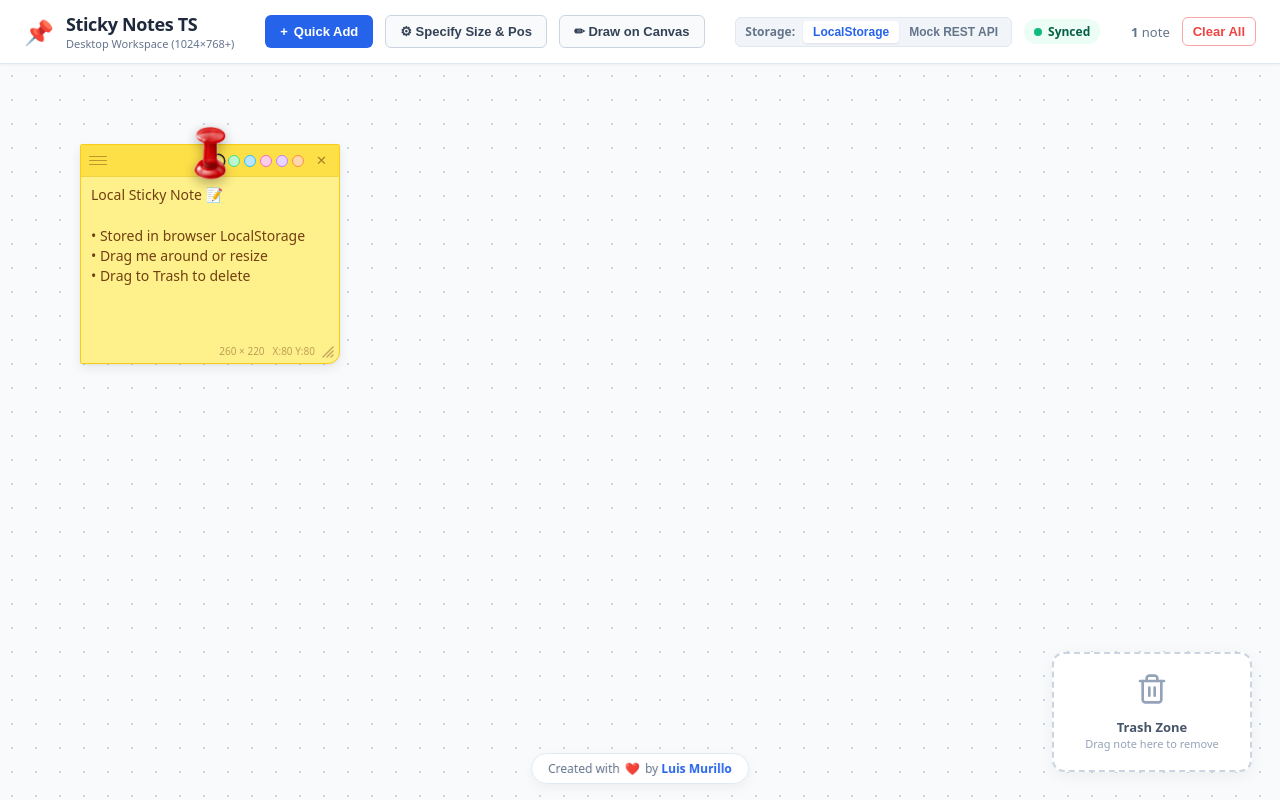
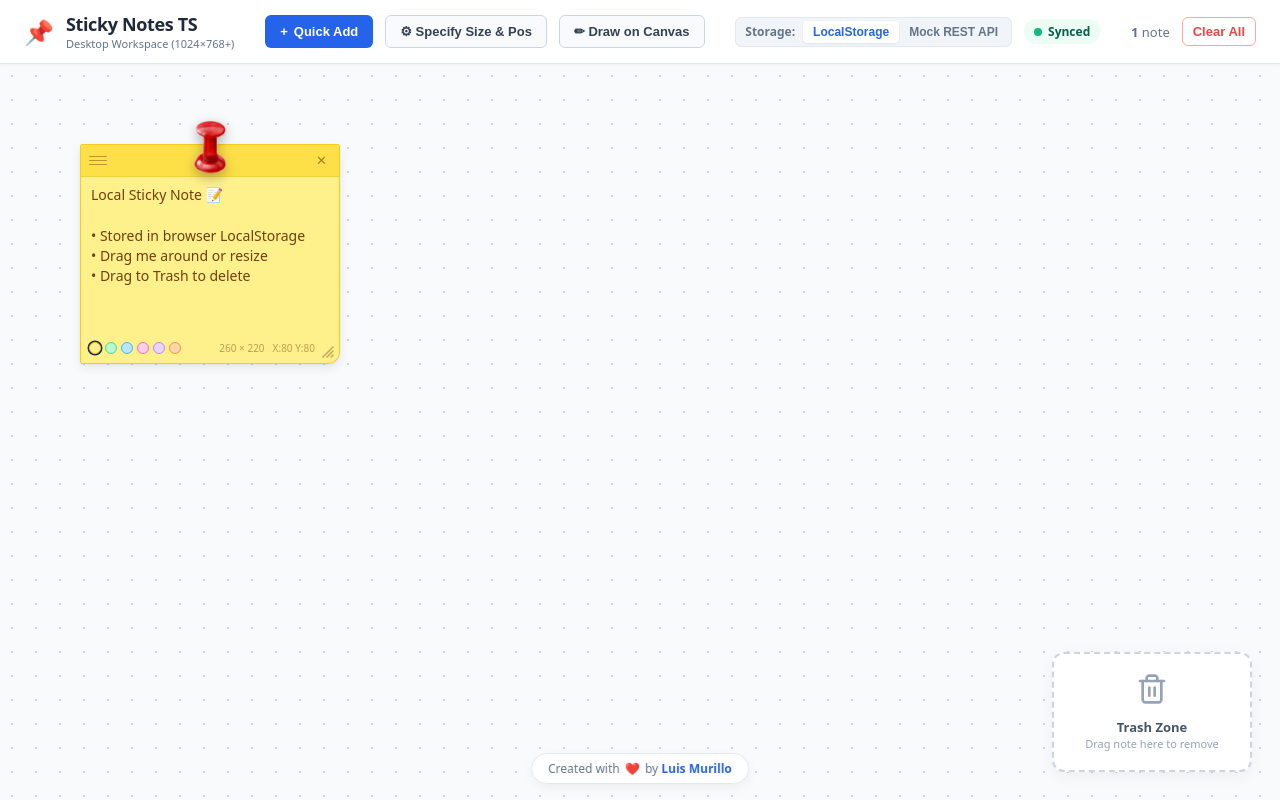
Before and after one commit to luismu/testdataartfrontend, a React (Vite) app: page / in a window 1280 px wide. Built offline with nearby package versions, Linux system fonts and the light colour scheme.

Commit message:
refactor: relocate color palette to note footer to eliminate pushpin overlap on small notes

```diff
--- a/src/index.css
+++ b/src/index.css
@@ -292,7 +292,7 @@ html, body, #root {
 /* Pushpin / Chincheta Element */
 .sticky-thumbtack {
   position: absolute;
-  top: -18px;
+  top: -24px;
   left: 50%;
   transform: translateX(-50%) translateY(0) scale(1) rotate(0deg);
   pointer-events: none;
@@ -475,14 +475,20 @@ html, body, #root {
   opacity: 0.5;
 }
 
-/* Note Footer Badges */
+/* Note Footer Badges & Palette */
 .sticky-note-footer {
-  height: 20px;
+  height: 24px;
   display: flex;
   align-items: center;
-  justify-content: flex-end;
+  justify-content: space-between;
+  padding: 0 24px 6px 8px;
+  pointer-events: auto;
+}
+
+.footer-badges {
+  display: flex;
+  align-items: center;
   gap: 8px;
-  padding: 0 24px 4px 8px;
   font-size: 10px;
   opacity: 0.45;
   font-weight: 500;
--- a/src/presentation/components/StickyNote.tsx
+++ b/src/presentation/components/StickyNote.tsx
@@ -189,24 +189,6 @@ export const StickyNote: React.FC<StickyNoteProps> = memo(
           </div>
 
           <div className="header-actions" onPointerDown={(e) => e.stopPropagation()}>
-            {/* Color switcher dots */}
-            <div className="color-palette-inline">
-              {Object.values(NOTE_COLORS).map((c) => (
-                <button
-                  key={c.id}
-                  type="button"
-                  className={`color-dot ${note.color === c.id ? 'active' : ''}`}
-                  style={{ backgroundColor: c.bg, borderColor: c.border }}
-                  title={`Change color to ${c.name}`}
-                  onPointerDown={(e) => e.stopPropagation()}
-                  onClick={(e) => {
-                    e.stopPropagation();
-                    onColorChange(note.id, c.id);
-                  }}
-                />
-              ))}
-            </div>
-
             <button
               type="button"
               className="note-delete-btn"
@@ -234,14 +216,33 @@ export const StickyNote: React.FC<StickyNoteProps> = memo(
           />
         </div>
 
-        {/* Note Footer Info */}
-        <div className="sticky-note-footer">
+        {/* Note Footer Info & Palette */}
+        <div className="sticky-note-footer" onPointerDown={(e) => e.stopPropagation()}>
+          <div className="color-palette-inline">
+            {Object.values(NOTE_COLORS).map((c) => (
+              <button
+                key={c.id}
+                type="button"
+                className={`color-dot ${note.color === c.id ? 'active' : ''}`}
+                style={{ backgroundColor: c.bg, borderColor: c.border }}
+                title={`Change color to ${c.name}`}
+                onPointerDown={(e) => e.stopPropagation()}
+                onClick={(e) => {
+                  e.stopPropagation();
+                  onColorChange(note.id, c.id);
+                }}
+              />
+            ))}
+          </div>
+
+          <div className="footer-badges">
             <span className="dimension-badge">
               {Math.round(liveDim.width)} × {Math.round(liveDim.height)}
             </span>
             <span className="pos-badge">
               X:{Math.round(livePos.x)} Y:{Math.round(livePos.y)}
             </span>
+          </div>
         </div>
 
         {/* Resize Handle (Bottom-Right) */}
```
Lines whose indentation alone changed are shown as unchanged.
